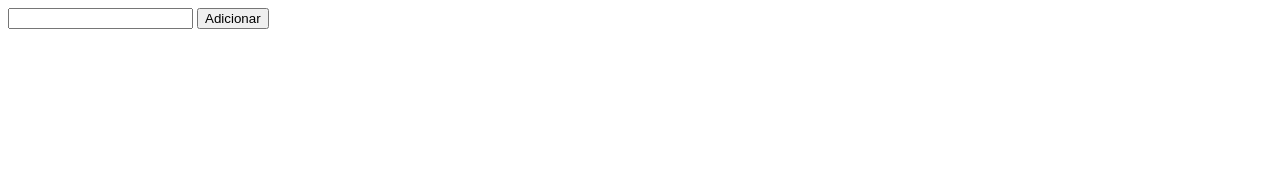
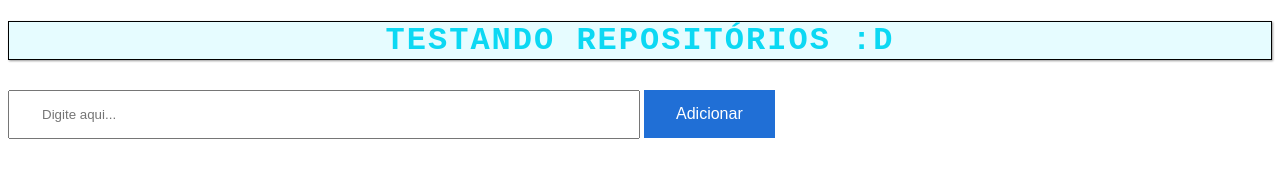
Before and after one commit to xXHachimanXx/Curso-JavaScript-ES6, a website built with webpack: page Unidade4/public/index.html in a window 1280 px wide. Built offline with nearby package versions, Linux system fonts and the light colour scheme.

Commit message:
Brincando com css e corrigindo funcionalidades.

```diff
--- a/Unidade4/public/index.html
+++ b/Unidade4/public/index.html
@@ -2,13 +2,16 @@
 <html lang="en">
 <head>
     <meta charset="UTF-8">
+    <meta name="viewport" content="width=device-width, initial-scale=1, shrink-to-fit=no">
     <title>Aplicação com ES6+</title>
     <link rel="stylesheet" href="style.css">
 </head>
 
 <body>
+    <h1>Testando repositórios :D</h1>
+
     <form id="repo-form">
-            <input type="text" name="repository"/>
+        <input type="text" name="repository" placeholder="Digite aqui..."/>
         <button type="submit">Adicionar</button>
     </form>
 
--- a/Unidade4/public/style.css
+++ b/Unidade4/public/style.css
@@ -1,3 +1,35 @@
+
+h1{
+    color: rgb(12, 216, 243);
+    font-size: 300%;
+    font-family: 'Courier New', Courier, monospace;
+    background-color: #e6fcff;
+    border: 1px solid black;
+    text-align: center;
+    font-size: 200%;
+    letter-spacing: 2px;
+    text-transform: uppercase;
+    box-shadow: 1px 1px 2px rgba(0, 0, 0, 0.4);
+}
+
+button {
+    background-color: rgb(32, 111, 214); /* Green */
+    border: none;
+    color: white;
+    padding: 15px 32px;
+    text-align: center;
+    text-decoration: none;
+    display: inline-block;
+    font-size: 16px;
+  }
+
+input[type=text] {
+  width: 50%;
+  padding: 15px 32px;
+  margin: 8px 0;
+  box-sizing: border-box;
+}
+
 ul {
     list-style: none;
     margin: 0;
--- /dev/null
+++ b/Unidade4/src/api.js
@@ -0,0 +1,7 @@
+import axios from "axios";
+
+const api = axios.create({
+    baseURL: "https://api.github.com",
+});
+
+export default api;
--- a/package.json
+++ b/package.json
@@ -22,6 +22,8 @@
     "webpack-dev-server": "^3.7.2"
   },
   "dependencies": {
-    "axios": "^0.19.0"
+    "axios": "^0.19.0",
+    "bootstrap": "^4.3.1",
+    "jquery": "^3.4.1"
   }
 }
```
Also changed, not shown: 1 other file. Lines whose indentation alone changed are shown as unchanged.
